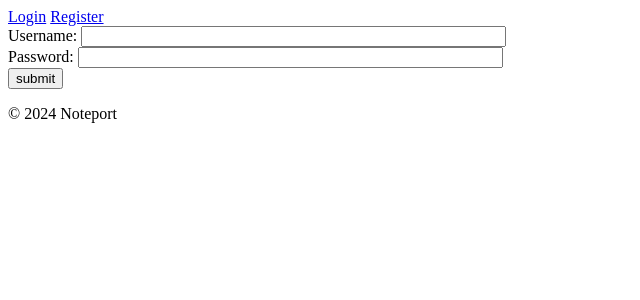
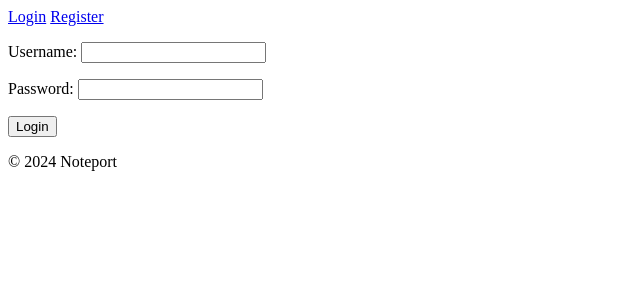
Before and after one commit to VaradK62442/BigDog, a Django app: page /account/login/ in a window 1280 px wide. Shown: the top 300 px of the page, without its empty margins (0-640 px from the left). Run offline with Django 5.2, Linux system fonts and the light colour scheme.

Commit message:
turn log in form into a form in forms.py

```diff
--- a/Noteport/account/forms.py
+++ b/Noteport/account/forms.py
@@ -15,3 +15,8 @@ class UserProfileForm(forms.ModelForm):
     class Meta:
         model = UserProfile
         fields = ('picture',)
+
+
+class LoginForm(forms.Form):
+    username = forms.CharField()
+    password = forms.CharField(widget=forms.PasswordInput())
--- a/Noteport/account/views.py
+++ b/Noteport/account/views.py
@@ -7,8 +7,7 @@ from django.contrib.auth.models import User
 from django.shortcuts import redirect
 from django.urls import reverse
 
-from account.forms import UserForm, UserProfileForm
-from account.models import UserProfile
+from account.forms import UserForm, UserProfileForm, LoginForm
 
 
 @login_required
@@ -34,7 +33,11 @@ def user_login(request):
             return redirect(reverse('account:login'))
 
     else:
-        return render(request, 'account/login.html')
+        return render(
+            request,
+            'account/login.html',
+            context={'login_form': LoginForm()}
+        )
 
 
 @login_required
--- a/Noteport/templates/account/login.html
+++ b/Noteport/templates/account/login.html
@@ -8,11 +8,8 @@
 {% block content_block %}
     <form id="login_form" method="post" action="{% url 'account:login' %}">
         {% csrf_token %}
-        Username: <input type="text" name="username" value="" size="50" />
-        <br />
-        Password: <input type="password" name="password" value="" size="50" />
-        <br />
-        <input type="submit" value="submit" />
+        {{ login_form.as_p }}
+        <input type="submit" value="Login" />
     </form>
 {% endblock %}
 
```
